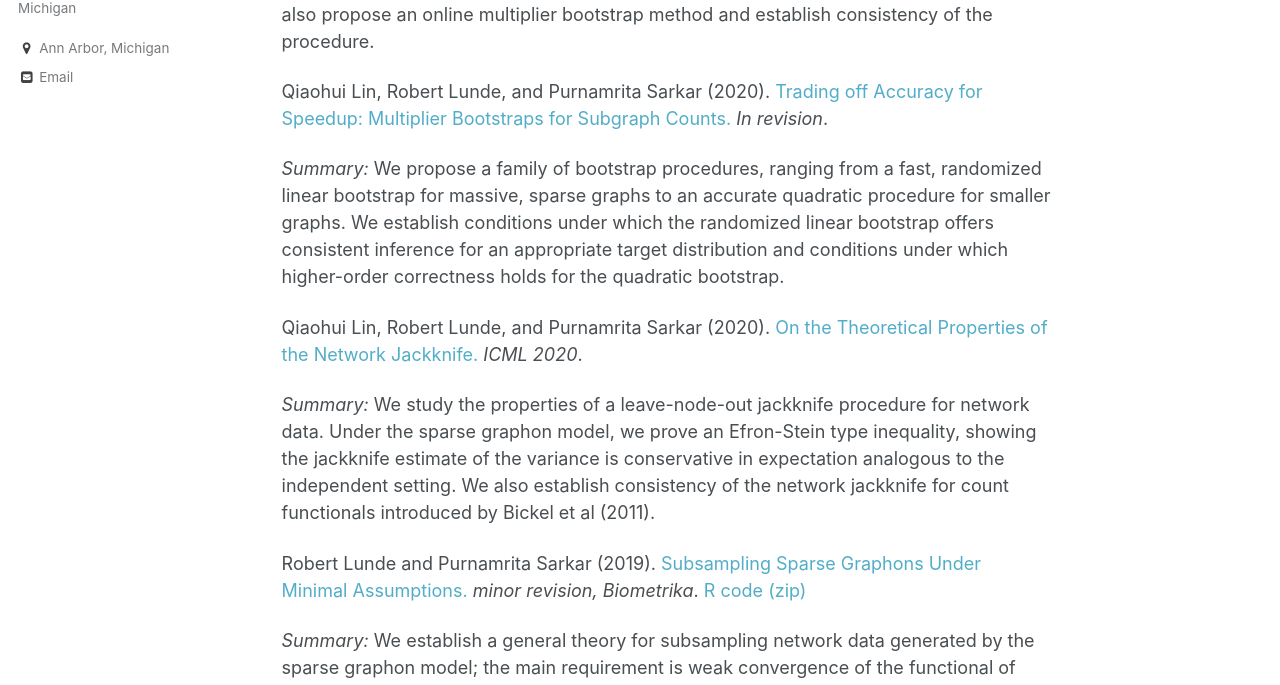
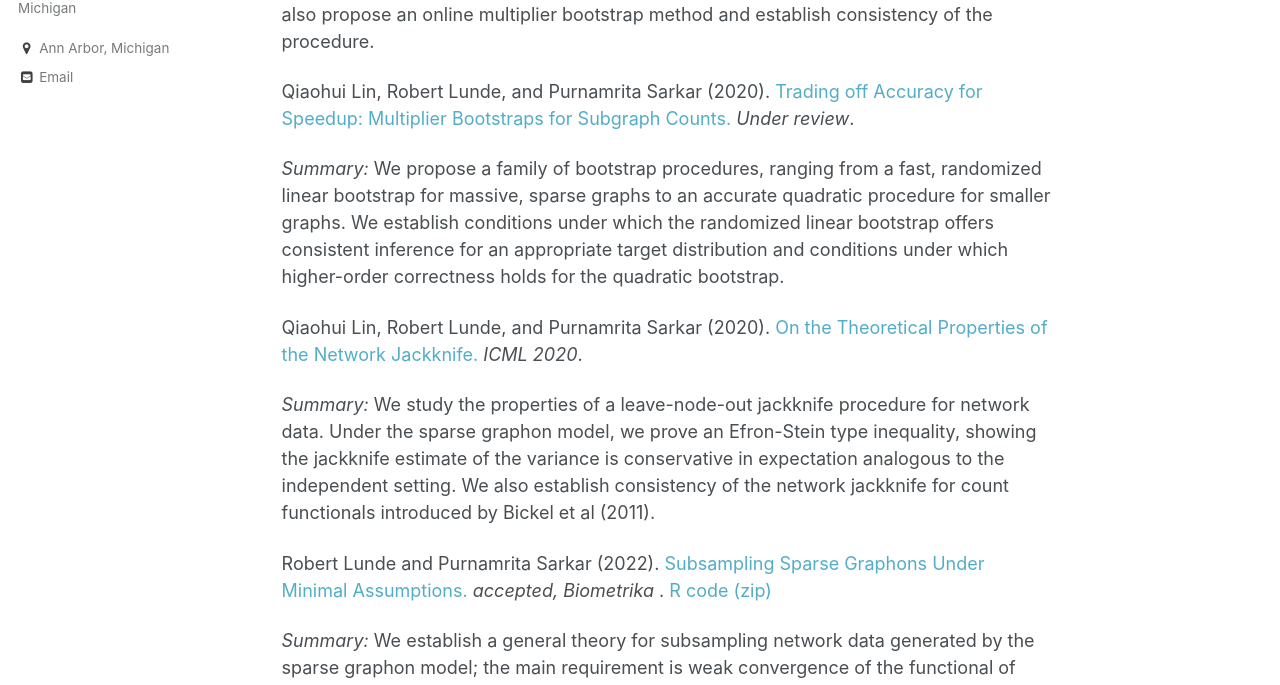
Before and after one commit to rslunde/rslunde.github.io, a Jekyll site: the page built from _pages/research.md, in a window 1280 px wide. Shown: the part 291-976 px from the top of the page. Built offline with Jekyll 4.4.1, drawn with Linux system fonts in a browser that asks for light colours.

Commit message:
Update research.md

```diff
--- a/_pages/research.md
+++ b/_pages/research.md
@@ -8,7 +8,7 @@ Robert Lunde, Purnamrita Sarkar, and Rachel Ward (2021). [Bootstrapping the Erro
 <i>Summary:</i>
 We establish a high-dimensional weighted chi-squared approximation for the the sine-squared error of Oja's algorithm, a widely used method for streaming PCA.  We also propose an online multiplier bootstrap method and establish consistency of the procedure.
 
-Qiaohui Lin, Robert Lunde, and Purnamrita Sarkar (2020). [Trading off Accuracy for Speedup: Multiplier Bootstraps for Subgraph Counts.](https://arxiv.org/abs/2009.06170) <i>In revision</i>.
+Qiaohui Lin, Robert Lunde, and Purnamrita Sarkar (2020). [Trading off Accuracy for Speedup: Multiplier Bootstraps for Subgraph Counts.](https://arxiv.org/abs/2009.06170) <i>Under review</i>.
 
 <i>Summary:</i> We propose a family of bootstrap procedures, ranging from a fast, randomized linear bootstrap for massive, sparse graphs to an accurate quadratic procedure for smaller graphs.  We establish conditions under which the randomized linear bootstrap offers consistent inference for an appropriate target distribution and conditions under which higher-order correctness holds for the quadratic bootstrap.
 
@@ -17,7 +17,7 @@ Qiaohui Lin, Robert Lunde, and Purnamrita Sarkar (2020). [On the Theoretical Pro
 <i>Summary:</i> We study the properties of a leave-node-out jackknife procedure for network data.  Under the sparse graphon model, we prove an Efron-Stein type inequality, showing the jackknife estimate of the variance is conservative in expectation analogous to the independent setting.  We also establish consistency of the network jackknife for count functionals introduced by Bickel et al (2011).
 
 
-Robert Lunde and Purnamrita Sarkar (2019). [Subsampling Sparse Graphons Under Minimal Assumptions.](https://arxiv.org/pdf/1907.12528.pdf) <i>minor revision, Biometrika</i>. [R code (zip)](https://rslunde.github.io/files/subsampling_graphons_code.zip)
+Robert Lunde and Purnamrita Sarkar (2022). [Subsampling Sparse Graphons Under Minimal Assumptions.]([https://academic.oup.com/biomet/advance-article-abstract/doi/10.1093/biomet/asac032/6598813]) <i> accepted, Biometrika </i>. [R code (zip)](https://rslunde.github.io/files/subsampling_graphons_code.zip)
 
 <i>Summary:</i> We establish a general theory for subsampling network data generated by the sparse
 graphon model; the main requirement is weak convergence of the functional of interest. Under appropriate
```
